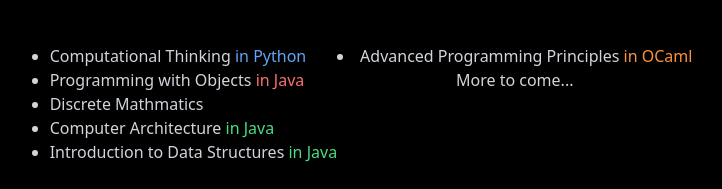
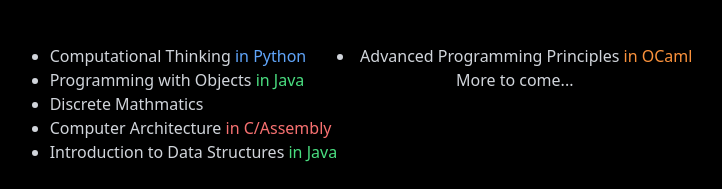
Before and after one commit to AmaarM/homepage, a Next.js app: page / in a window 1280 px wide. Shown: the part 2066-2255 px from the top of the page, without its empty margins (269-991 px from the left). Built offline with nearby package versions, Linux system fonts and the light colour scheme; no server answers.

Commit message:
fixed more info hover

```diff
--- a/src/components/About.tsx
+++ b/src/components/About.tsx
@@ -29,12 +29,12 @@
             </li>
             <li className="list-item">
               Programming with Objects{" "}
-              <span className="text-red-400">in Java</span>
+              <span className="text-green-400">in Java</span>
             </li>
             <li className="list-item">Discrete Mathmatics</li>
             <li className="list-item">
               Computer Architecture{" "}
-              <span className="text-green-400">in Java</span>
+              <span className="text-red-400">in C/Assembly</span>
             </li>
             <li className="list-item">
               Introduction to Data Structures{" "}
--- a/src/components/Experience.tsx
+++ b/src/components/Experience.tsx
@@ -51,7 +51,7 @@
 const WorkSection = ({
   title,
   desc,
-  timeFrame,
+    timeFrame,
   image,
   company,
 }: workSection) => {
@@ -91,7 +91,7 @@
         }
       >
         {desc.map((e, idx) => (
-          <div key={idx}>
+          <div key={idx} className={moreInfo ? "fade-in" : "fade-in-out"}>
             <h2>{e}</h2>
           </div>
         ))}
```
